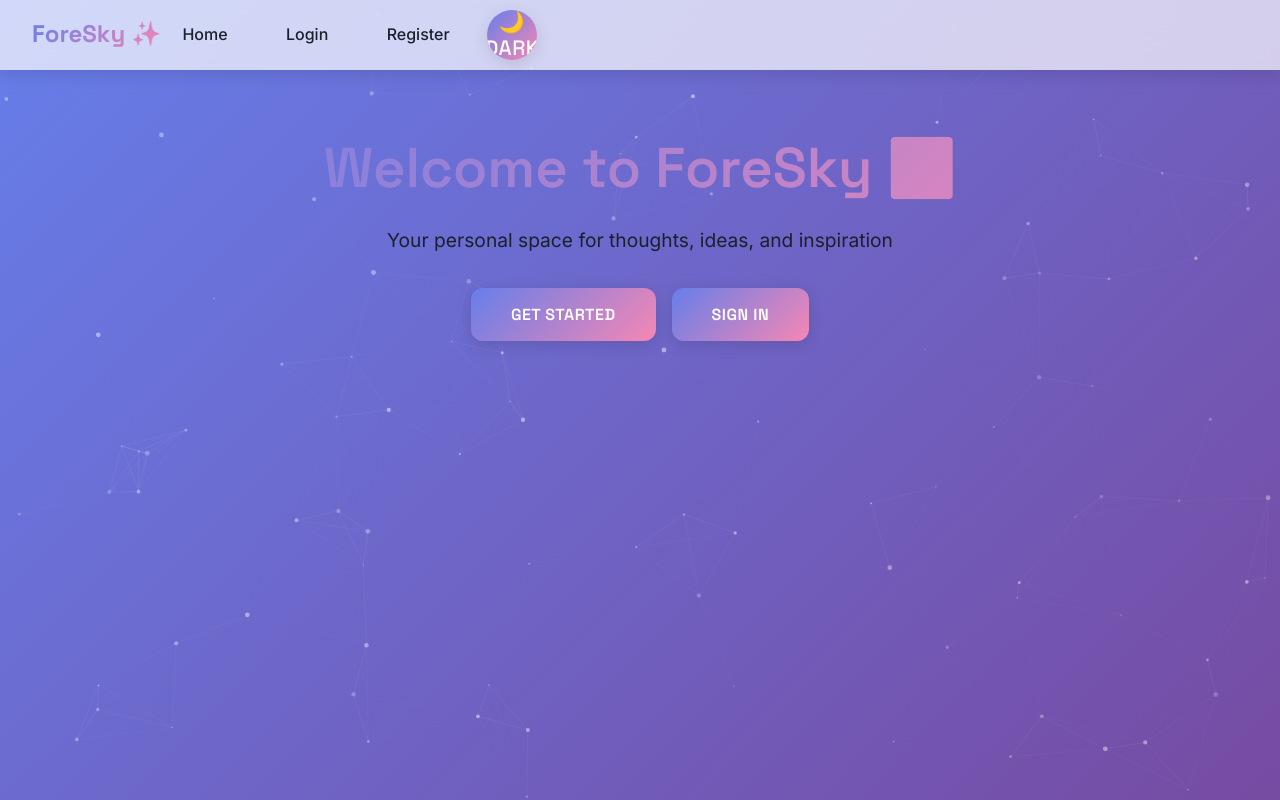
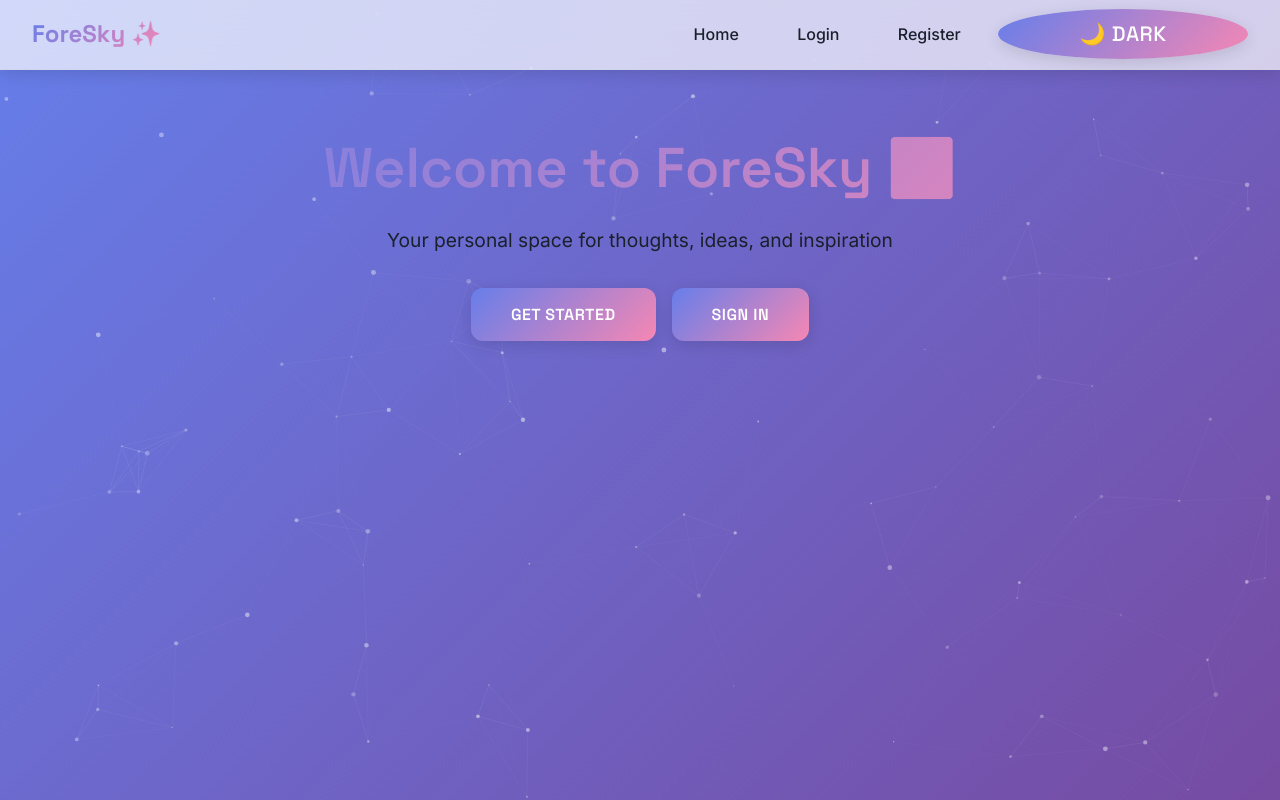
Before and after one commit to irev88/ForeSky, a React (Vite) app in the folder frontend/: page / in a window 1280 px wide. Built offline with nearby package versions, Linux system fonts and the light colour scheme; no server answers.

Commit message:
alpha011

```diff
--- a/frontend/src/App.css
+++ b/frontend/src/App.css
@@ -159,6 +159,8 @@
     display: flex;
     gap: 1rem;
     align-items: center;
+    position: absolute;
+    right: 2rem;
   }
 
   nav a, nav button {
@@ -199,7 +201,7 @@
   }
 
   .theme-toggle {
-    width: 50px;
+    width: 250px;
     height: 50px;
     border-radius: 50%;
     display: flex;
--- a/frontend/src/App.jsx
+++ b/frontend/src/App.jsx
@@ -34,10 +34,10 @@ function App() {
         <div className="nav-content">
           <div className="logo">ForeSky ✨</div>
           <div className="nav-links">
-            <Link to="/">Home</Link>
+            <Link className="home" to="/">Home</Link>
             {!token && <Link to="/login">Login</Link>}
             {!token && <Link to="/register">Register</Link>}
-            {token && <button onClick={handleLogout}>Logout</button>}
+            {token && <button className="logout" onClick={handleLogout}>Logout</button>}
             <button className="theme-toggle" onClick={toggleTheme}>
               {theme === 'light' ? '🌙 Dark' : '☀️ Light'}
             </button>
```
